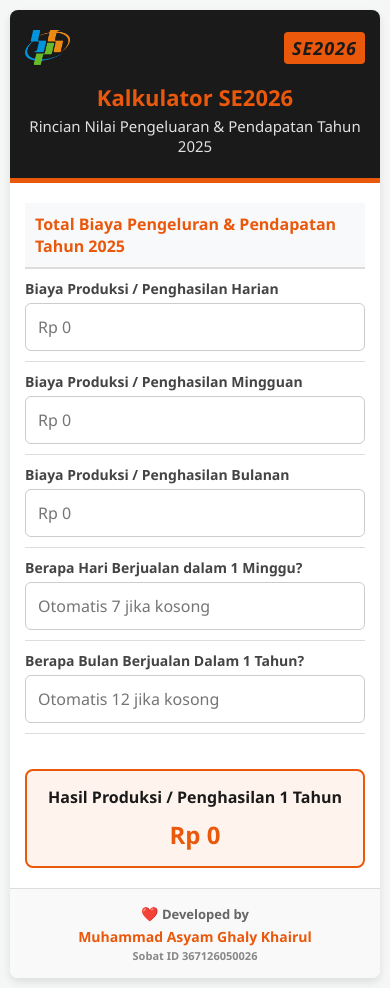
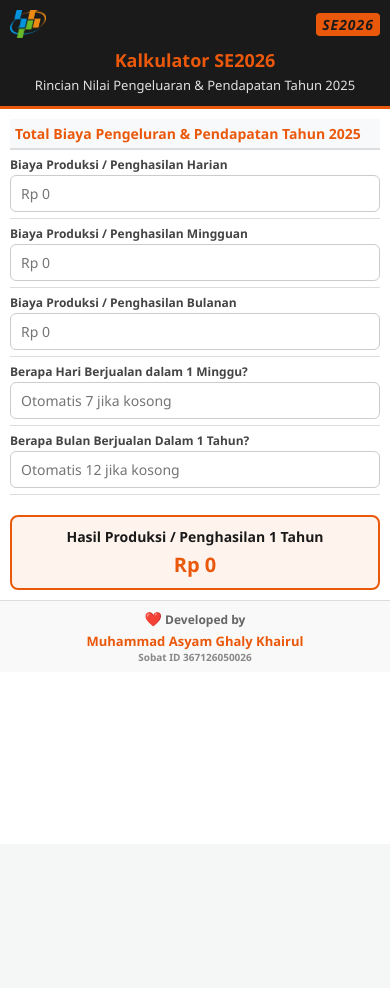
Before and after one commit to sijambronk/kalkulatorbps, a plain HTML site: page index.html in a window 390 px wide. After the commit the page ends 844 px from the top, so only its background shows below. Drawn offline with Linux system fonts and the light colour scheme.

Commit message:
Update UI: Make layout responsive and fit on mobile without scrolling

```diff
--- a/index.html
+++ b/index.html
@@ -178,6 +178,28 @@
             color: #e25555;
             font-size: 14px;
         }
+        @media (max-width: 600px), (max-height: 800px) {
+            body { padding: 0; }
+            .container { border-radius: 0; box-shadow: none; }
+            .header { padding: 10px; border-bottom: 3px solid var(--primary-color); }
+            .header-top { margin-bottom: 8px; }
+            .bps-logo { height: 28px; }
+            .se-logo { font-size: 14px; padding: 2px 6px; }
+            .header h2 { font-size: 18px; }
+            .header h4 { font-size: 13px; }
+            .form-section { padding: 10px; }
+            table { margin-bottom: 10px; }
+            th { padding: 5px; font-size: 14px; }
+            td { padding: 6px 0; }
+            label { font-size: 12px; margin-bottom: 2px; }
+            input[type="text"], input[type="number"] { padding: 8px 10px; font-size: 14px; }
+            .result-box { padding: 10px; margin: 0 10px 10px 10px; }
+            .result-box h3 { font-size: 14px; margin-bottom: 5px; }
+            .result-value { font-size: 20px; }
+            .footer { padding: 8px; font-size: 12px; }
+            .dev-name { font-size: 13px; margin-bottom: 0px; }
+            .dev-id { font-size: 10px; }
+        }
     </style>
 </head>
 <body>
```
